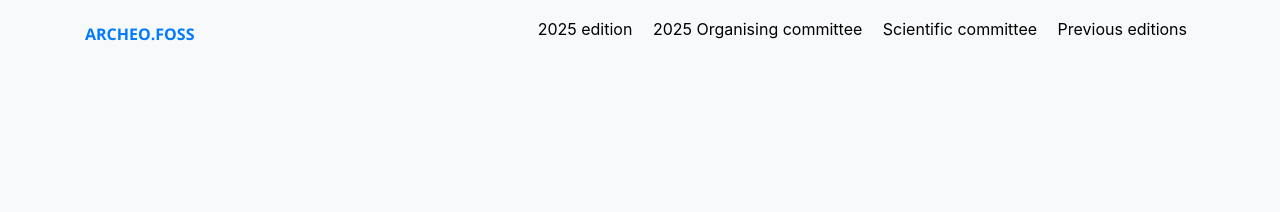
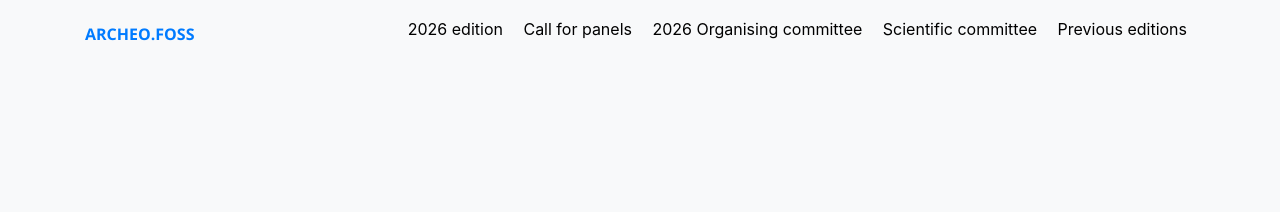
Before and after one commit to archeofoss/archeofoss, a Jekyll site: the page built from index.md, in a window 1280 px wide. Shown: the top 212 px of the page. Built offline with Jekyll 4.4.1, drawn with Linux system fonts in a browser that asks for light colours; nearby versions of some CDN libraries.

Commit message:
Update menu.yaml for 2026 edition and committee

```diff
--- a/_data/menu.yaml
+++ b/_data/menu.yaml
@@ -1,8 +1,10 @@
 default:
-  - title: 2025 edition
-    url: /2025/
-  - title: 2025 Organising committee
-    url: /2025/organising-committee
+  - title: 2026 edition
+    url: /2026/
+  - title: Call for panels
+    url: /2026/call-for-panels
+  - title: 2026 Organising committee
+    url: /2026/organising-committee
   - title: Scientific committee
     url: /scientific-committee
   - title: Previous editions
```
